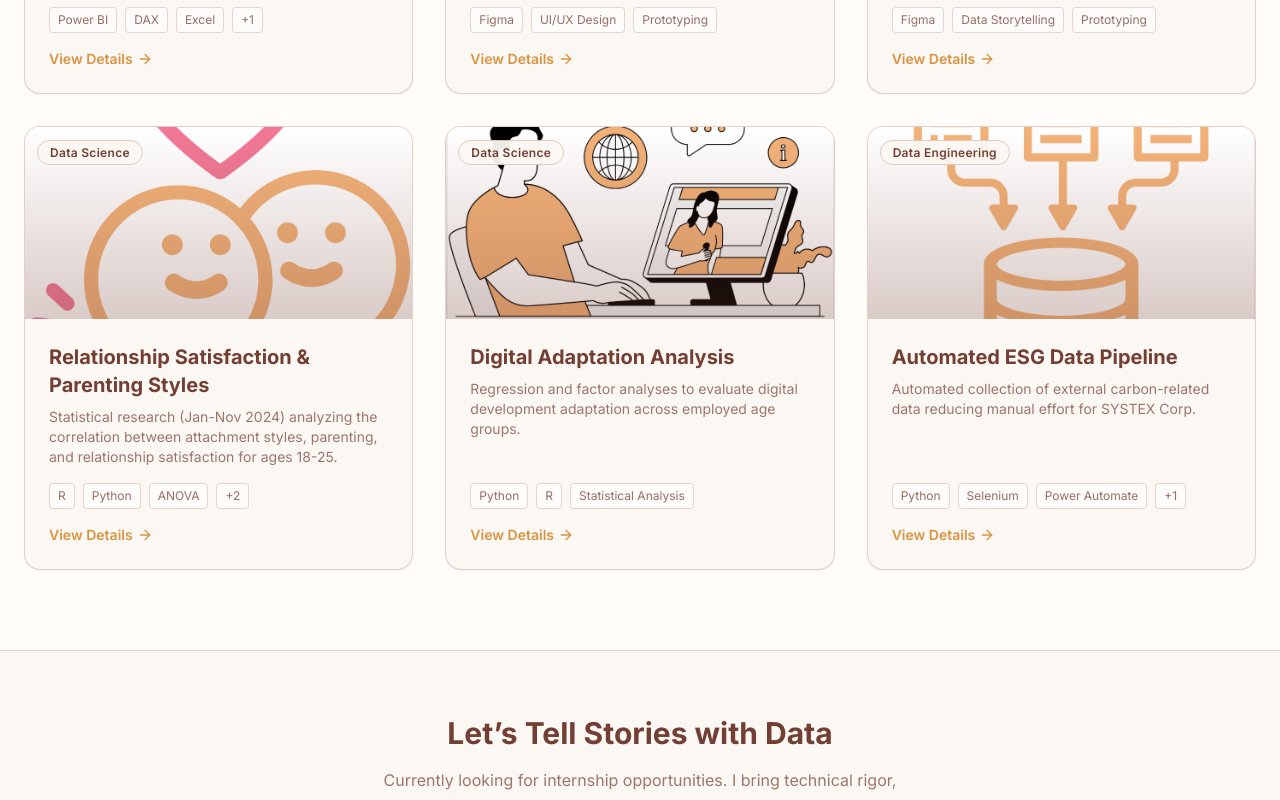
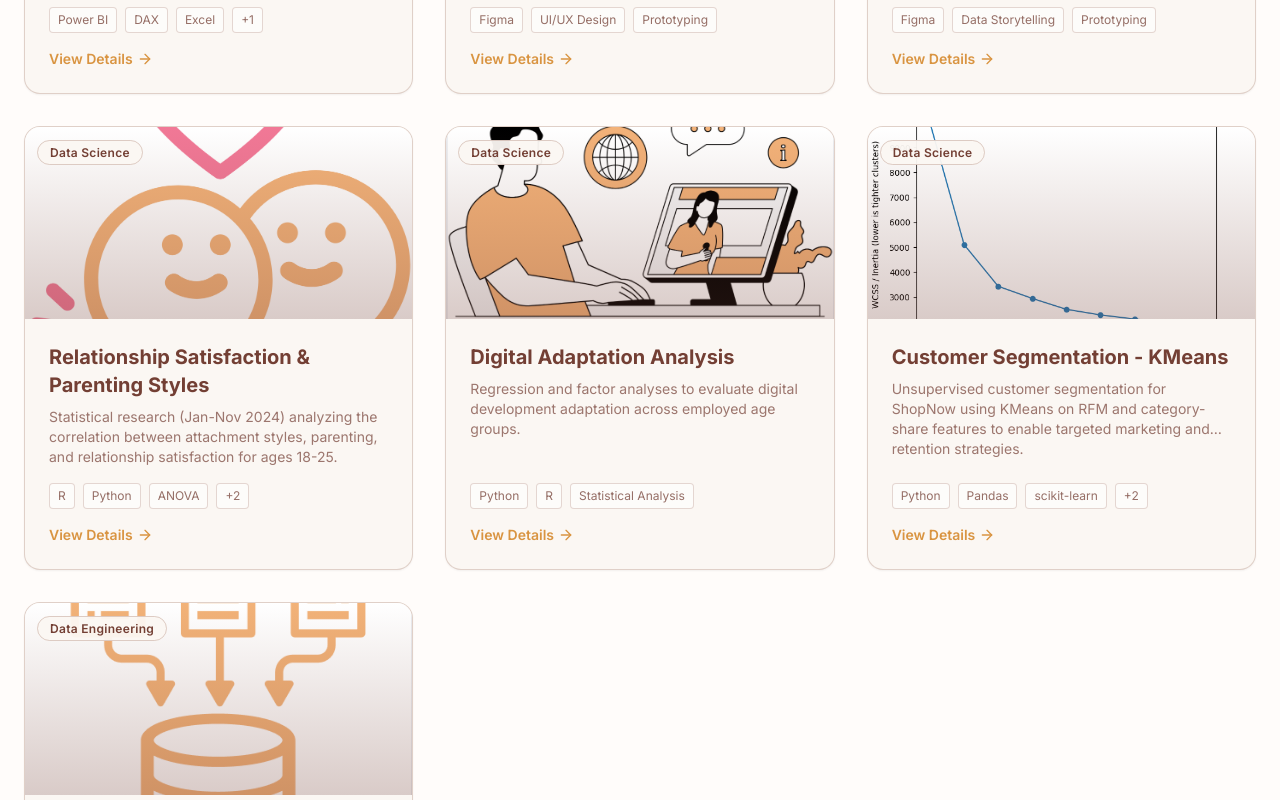
Before and after one commit to Eugenie1708/Eugenie1708.github.io, a React (Vite) app: page / in a window 1280 px wide. Shown: the part 1680-2480 px from the top of the page. Built offline with nearby package versions, Linux system fonts and the light colour scheme.

Commit message:
Refactor code structure for improved readability and maintainability

```diff
--- a/src/data/portfolioData.ts
+++ b/src/data/portfolioData.ts
@@ -134,6 +134,19 @@ export const portfolioProjects: Project[] = [
     technologies: ['Python', 'R', 'Statistical Analysis'],
     resources: []
   },
+  {
+    id: 'customer-segmentation-kmeans',
+    title: 'Customer Segmentation - KMeans',
+    category: ProjectCategory.DATA_SCI,
+    description: 'Unsupervised customer segmentation for ShopNow using KMeans on RFM and category-share features to enable targeted marketing and retention strategies.',
+    longDescription: 'Built an end-to-end segmentation workflow for 6,000 customers with data cleaning, selective scaling for RFM variables, and K selection via the elbow method. Finalized 4 clusters that clearly separate inactive users, mid-tier regulars, big spenders, and high-frequency loyal customers, then translated each segment into practical campaign actions for growth and reactivation.',
+    imageUrl: '/images/Projects/KMeansElbowCurve.png',
+    technologies: ['Python', 'Pandas', 'scikit-learn', 'Matplotlib', 'Jupyter Notebook'],
+    impact: 'Produced actionable segment-level strategies for loyalty, premium upsell, frequency growth, and win-back campaigns.',
+    resources: [
+      { label: 'GitHub Repo', url: 'https://github.com/Eugenie1708/Customer-Segmentation-K-Means' }
+    ]
+  },
 
   // --- Data Engineering ---
   {
```
Also changed, not shown: public/images/Projects/KMeansElbowCurve.png (added).
